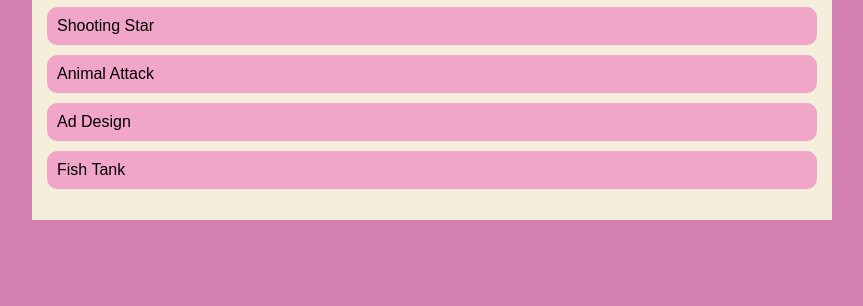
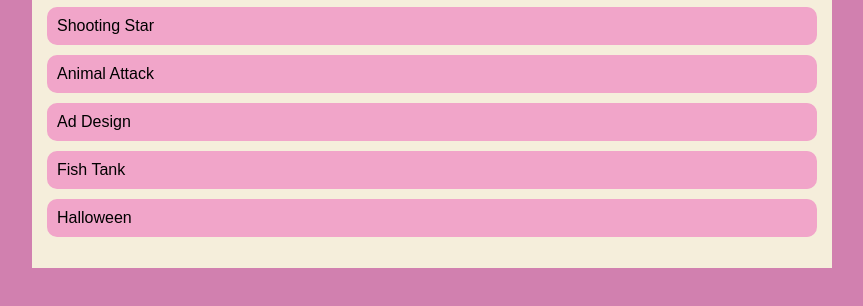
Before and after one commit to josevillarreal664/josevillarreal664.github.io, a plain HTML site: page portfolio.html in a window 1280 px wide. Shown: the part 398-704 px from the top of the page, without its empty margins (208-1071 px from the left). Drawn offline with Linux system fonts and the light colour scheme.

Commit message:
added halloween project

```diff
--- a/portfolio.html
+++ b/portfolio.html
@@ -50,6 +50,9 @@
                 <li>
                    <a href="https://www.khanacademy.org/computer-programming/spin-off-of-project-fish-tank-real/6043882119348224"target ="_blank">Fish Tank</a>
                 </li>
+                <li>
+                   <a href="https://www.khanacademy.org/computer-programming/jose-villarreal__halloween-project/5861288452931584"target ="_blank">Halloween</a>
+                </li>
             </ul>
         </div>
       </main>
```
